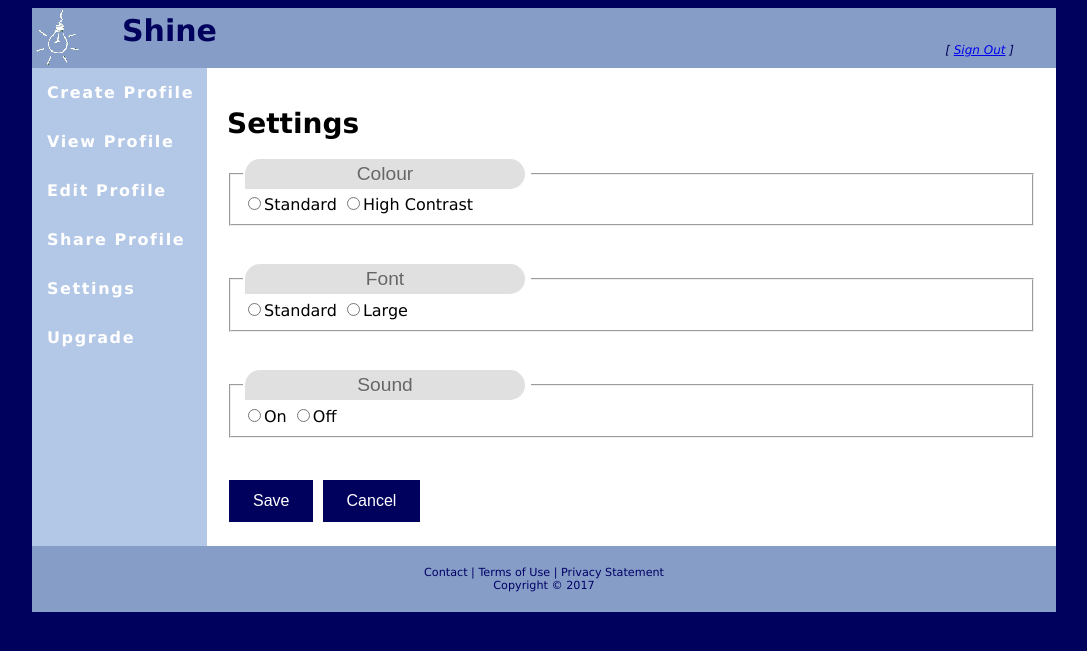
After one commit to Ilaeria/SCU-AMP, a PHP site: page /settings.html in a window 1280 px wide. The commit adds this page. Shown: the top 651 px of the page, without its empty margins (96-1183 px from the left). Run offline with PHP 8.4, Linux system fonts and the light colour scheme.

Commit message:
WIP - SUn 10/9/17 - Part 3
Continuing to convert prototype to PHP for User portal...

```diff
--- a/php_includes/editProfile.php
+++ b/php_includes/editProfile.php
@@ -2,8 +2,8 @@
 	Name: 				editProfile.php
 	Author: 			Stephen Manning
 	Date: 				10/9/17
-	Description: 		Edits profile data. Used as an INCLUDE file.
-	Pre-requisites: 	(int)ProfileID is a defined variable
+	Description: 		Edits profile data after being invoked by edit.php. Used as an INCLUDE file.
+	Pre-requisites: 	$_SESSION[ProfileID] has been set
 	Post-requisites: 	Editable Profile data has been printed to screen
 -->
 
@@ -29,7 +29,7 @@
 
 	//Display Profile Page
 
-		Print("<h1>Edit Profile!</h1>");
+		Print("<h1>Edit Profile</h1>");
 		print("<figure>
 			<img src=\"".$_SESSION['ImagePath1']."\" width=\"240\" height=\"240\" alt=\"Profile picture\">
 				<figcaption>Profile picture [Change]</figcaption>
--- a/profile.php
+++ b/profile.php
@@ -31,6 +31,7 @@
 
 		<nav role="navigation">
 			<ul>
+				<li><a href="profile_create.php">Create Profile</a></li>
 				<li><a href="profile.php">View Profile</a></li>
 				<li><a href="edit.php">Edit Profile</a></li>
 				<li><a href="share.html">Share Profile</a></li>
--- /dev/null
+++ b/settings.html
@@ -0,0 +1,57 @@
+<!DOCTYPE html>
+<html lang="en">
+<head>
+	<title>Shine</title>
+	<meta charset="utf-8">
+	<link rel="stylesheet" href="css/styles.css" media="screen">
+	<meta name="viewport" content="width=device-width, initial-scale=1.0">
+</head>
+<body>
+
+<div id="wrapper">
+	<header role="banner">
+		<div id="tag">[ <a href="index.html">Sign Out</a> ]</div>
+		<h1 class="headerlink" style="text-align: left"><a href="main.html">Shine</a></h1>
+  	</header>
+  	<nav role="navigation">
+   	<ul>
+		<li><a href="profile_create.php">Create Profile</a></li>
+		<li><a href="profile.php">View Profile</a></li>
+      	<li><a href="edit.php">Edit Profile</a></li>
+      	<li><a href="share.html">Share Profile</a></li>
+      	<li><a href="settings.html">Settings</a></li>
+      	<li><a href="upgrade.html">Upgrade</a></li>
+		</ul>
+  	</nav>
+
+  	<main role="main">
+ 		<h1>Settings</h1><br />
+		<form method="post" action="main.html">
+			<fieldset>
+				<legend><span class="formH2">Colour</span></legend>
+				<input type="radio" name="colour" id="standard" value="standard">Standard</input>
+				<input type="radio" name="colour" id="large" value="large">High Contrast</input>
+			</fieldset><br /><br />
+
+			<fieldset>
+				<legend><span class="formH2">Font</span></legend>
+				<input type="radio" name="font" id="standard" value="standard">Standard</input>
+				<input type="radio" name="font" id="large" value="large">Large</input>
+			</fieldset><br /><br />
+
+			<fieldset>
+				<legend><span class="formH2">Sound</span></legend>
+				<input type="radio" name="sound" id="standard" value="standard">On</input>
+				<input type="radio" name="sound" id="large" value="large">Off</input>
+			</fieldset><br /><br />
+			<input type="submit" value="Save" id="save">
+			<input type="submit" value="Cancel" id="cancel">
+		</form>
+
+	</main>
+	<footer role="contentinfo">
+		<a href="contact.html" target="_blank">Contact</a> | <a href="termsofuse.html" target="_blank">Terms of Use</a> | <a href="privacy.html" target="_blank">Privacy Statement</a><br />Copyright &copy; 2017
+	</footer>
+</div>
+</body>
+</html>
--- a/upgrade.html
+++ b/upgrade.html
@@ -11,11 +11,12 @@
 <div id="wrapper">
 	<header role="banner">
 		<div id="tag">[ <a href="index.html">Sign Out</a> ]</div>
-		<h1 class="headerlink" style="text-align: left"><a href="main.html">Shine</a></h1>
+		<h1 class="headerlink" style="text-align: left"><a href="main.php">Shine</a></h1>
   	</header>
   	<nav role="navigation">
    	<ul>
-      	<li><a href="profile.php">View Profile</a></li>
+		<li><a href="profile_create.php">Create Profile</a></li>
+		<li><a href="profile.php">View Profile</a></li>
       	<li><a href="edit.php">Edit Profile</a></li>
       	<li><a href="share.html">Share Profile</a></li>
       	<li><a href="settings.html">Settings</a></li>
```
Also changed, not shown: edit.php (+11 -0 lines), main.php (+15 -6 lines), share.html (+6 -5 lines).
